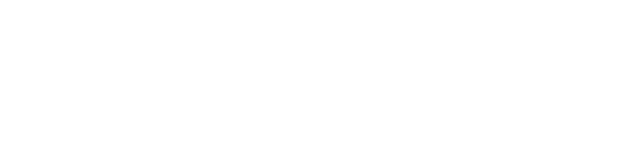
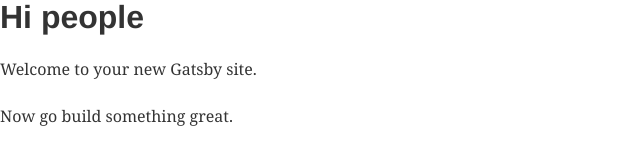
Before and after one commit to elcoosp/blog, a Gatsby site: page / in a window 1280 px wide. Before the commit this address had no page. Shown: the whole page, without its empty margins (0-640 px from the left). Built offline with nearby package versions, Linux system fonts and the light colour scheme; Gatsby itself is replaced by a stand-in of ours; some packages are replaced by stand-ins of ours; what typography-theme-fairy-gates would draw is missing.

Commit message:
Dummy index ans little css + folder structure adjustment

```diff
--- a/src/components/Post/index.js
+++ b/src/components/Post/index.js
@@ -1,7 +1,9 @@
 import React from 'react'
 import Badge from '../../ui/Badge'
 import List from '../../ui/List'
-import { Container, Post, Title, Content } from '../../ui/Post'
+import { Container, Post, Content } from '../../ui/Post'
+import Title from '../../ui/Title'
+
 import TagsList from '../../components/TagsList'
 
 export default ({ data: { markdownRemark: { frontmatter, html } } }) => {
--- a/src/layouts/index.js
+++ b/src/layouts/index.js
@@ -6,7 +6,8 @@ import styled, { injectGlobal, ThemeProvider } from 'styled-components'
 import theme from '../utils/theme'
 import Header from '../components/Header'
 
-injectGlobal` ${styledNormalize}
+injectGlobal`
+${styledNormalize}
 
 :root {
   scroll-behavior: smooth;
--- a/src/pages/blog.js
+++ b/src/pages/blog.js
@@ -1,9 +1,10 @@
 import React from 'react'
 import Link from 'gatsby-link'
 import TagsList from '../components/TagsList'
-import { Container, Post, Title, Content, Card } from '../ui/Post'
+import { Container, Content, Card } from '../ui/Post'
+import Title from '../ui/Title'
+import Badge from '../ui/Badge'
 import List from '../ui/List'
-import Badge from '../ui/Badge'
 
 import styled from 'styled-components'
 
--- /dev/null
+++ b/src/pages/index.js
@@ -0,0 +1,11 @@
+import React from 'react'
+
+const IndexPage = () => (
+  <div>
+    <h1>Hi people</h1>
+    <p>Welcome to your new Gatsby site.</p>
+    <p>Now go build something great.</p>
+  </div>
+)
+
+export default IndexPage
```
